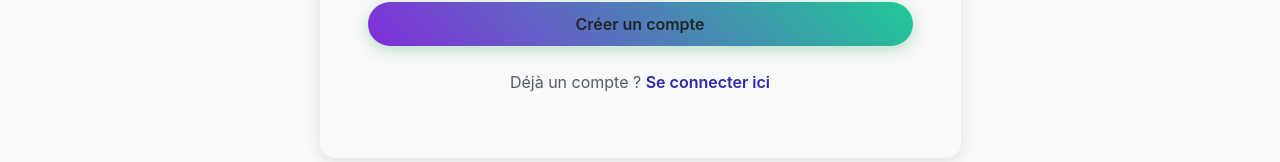
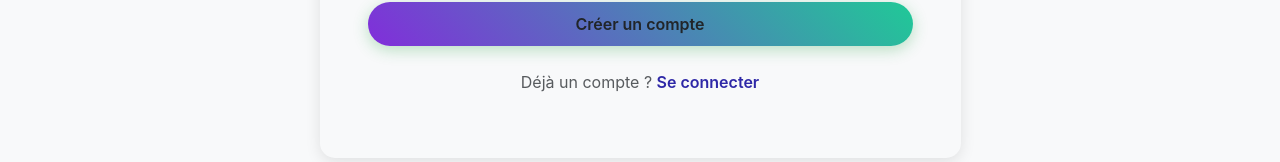
Before and after one commit to Ndeye2003/magal_touba_react, a React (Create React App) app: page /register in a window 1280 px wide. Shown: the part 836-998 px from the top of the page. Built offline with nearby package versions, Linux system fonts and the light colour scheme.

Commit message:
Update Register.js
qs

```diff
--- a/src/pages/Register.js
+++ b/src/pages/Register.js
@@ -498,7 +498,7 @@ const Register = () => {
                   to="/login"
                   className="text-magal-primary text-decoration-none fw-semibold"
                 >
-                  Se connecter ici
+                  Se connecter
                 </Link>
               </p>
             </div>
```
